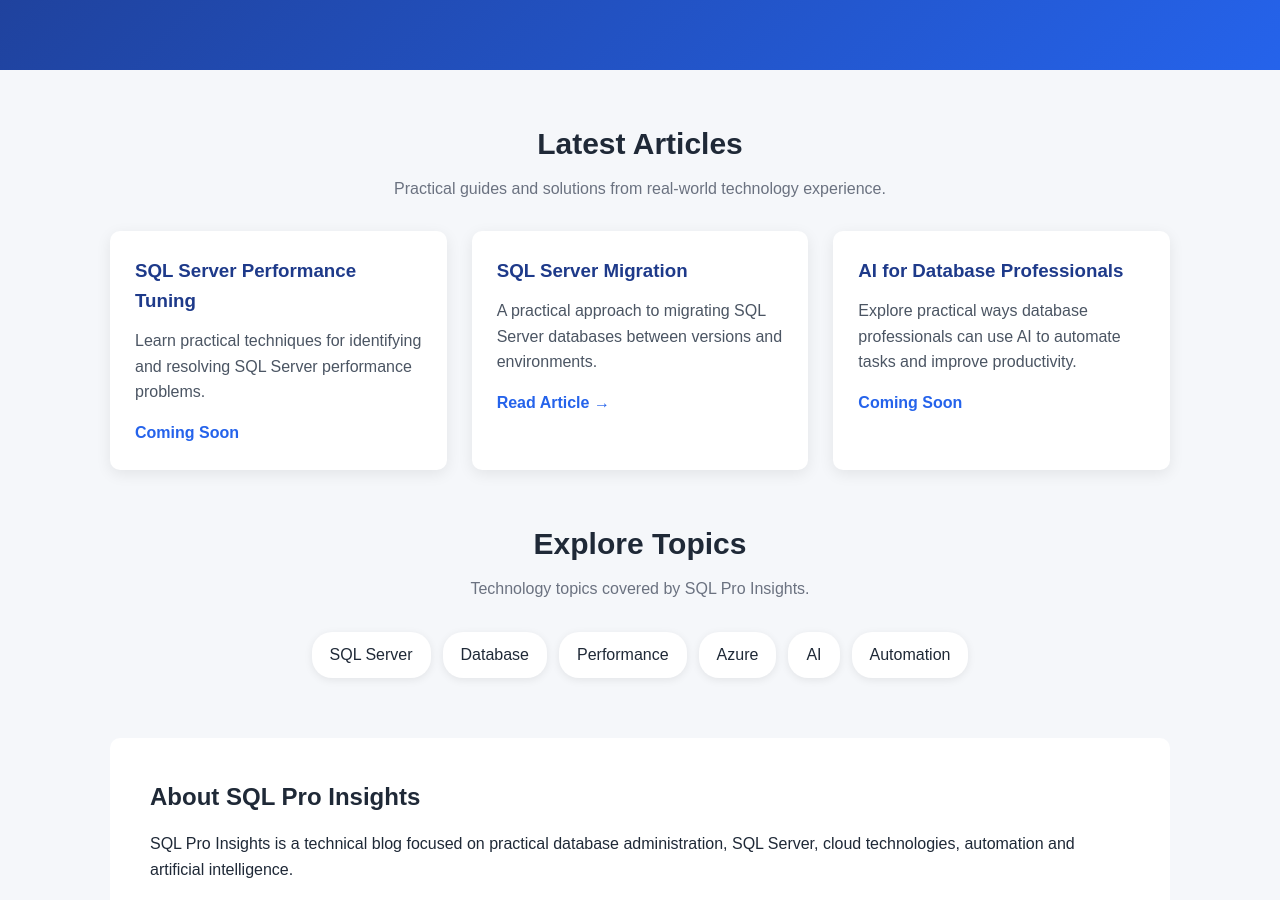
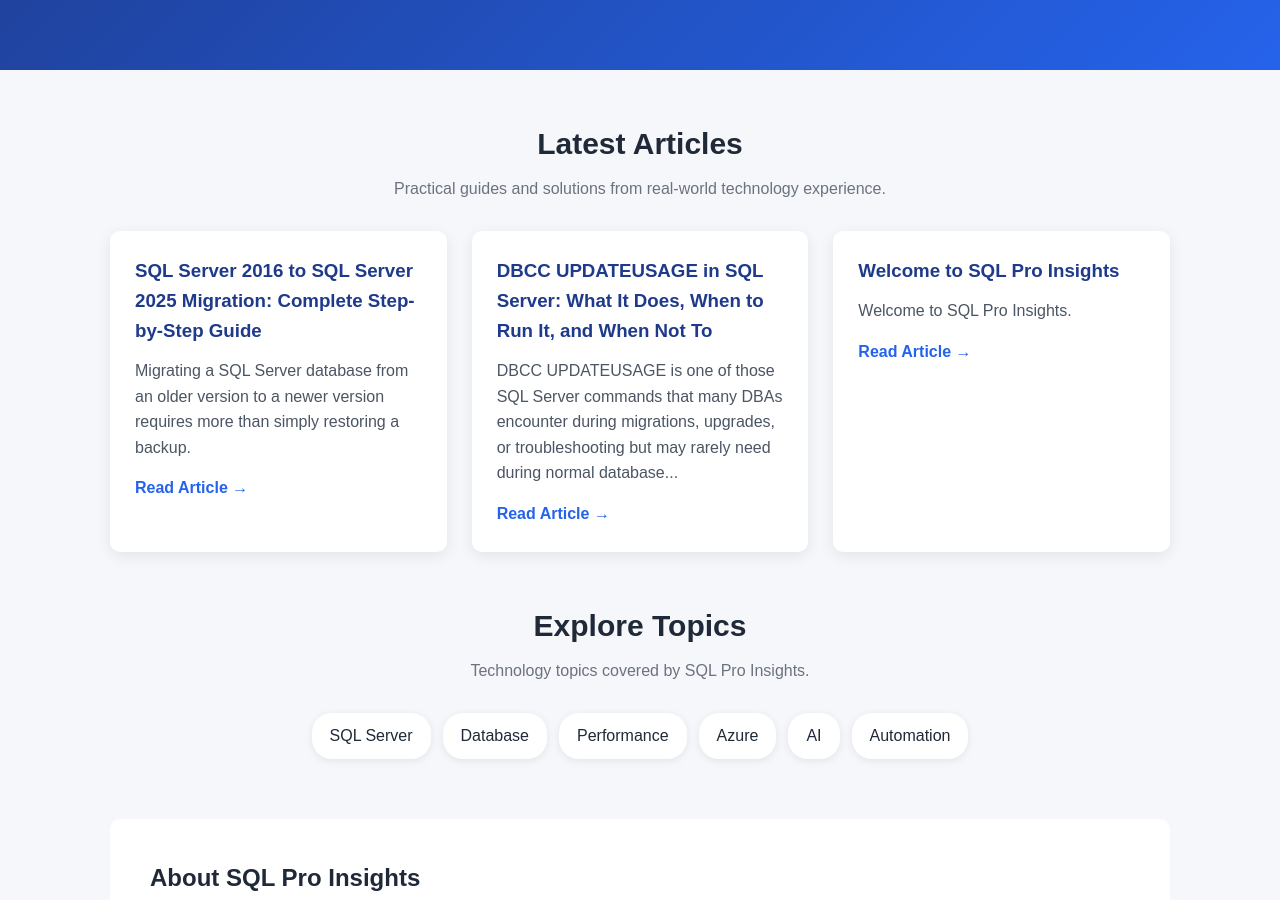
Before and after one commit to SQLProInsights/sqlproinsights.github.io, a Jekyll site: the page built from index.html, in a window 1280 px wide and 900 px high, scrolled down 417 px. Built offline with Jekyll 4.4.1, drawn with Linux system fonts in a browser that asks for light colours.

Commit message:
Replace static articles with dynamic post rendering

```diff
--- a/index.html
+++ b/index.html
@@ -266,58 +266,25 @@
 
         <div class="articles">
 
-            <div class="card">
-
-                <h3>
-                    SQL Server Performance Tuning
-                </h3>
-
-                <p>
-                    Learn practical techniques for identifying and resolving
-                    SQL Server performance problems.
-                </p>
-
-                <span class="read-more">
-                    Coming Soon
-                </span>
-
-            </div>
-
+            {% for post in site.posts limit:3 %}
 
                 <div class="card">
 
                     <h3>
-                    SQL Server Migration
+                        {{ post.title }}
                     </h3>
 
                     <p>
-                    A practical approach to migrating SQL Server databases
-                    between versions and environments.
+                        {{ post.excerpt | strip_html | truncatewords: 25 }}
                     </p>
 
-                <a href="/blog/sql-server-2016-to-2025-migration/" class="read-more">
+                    <a href="{{ post.url | relative_url }}" class="read-more">
                         Read Article →
                     </a>
 
                 </div>
 
-
-            <div class="card">
-
-                <h3>
-                    AI for Database Professionals
-                </h3>
-
-                <p>
-                    Explore practical ways database professionals can use
-                    AI to automate tasks and improve productivity.
-                </p>
-
-                <span class="read-more">
-    Coming Soon
-</span>
-
-            </div>
+            {% endfor %}
 
         </div>
 
```
Lines whose indentation alone changed are shown as unchanged.
